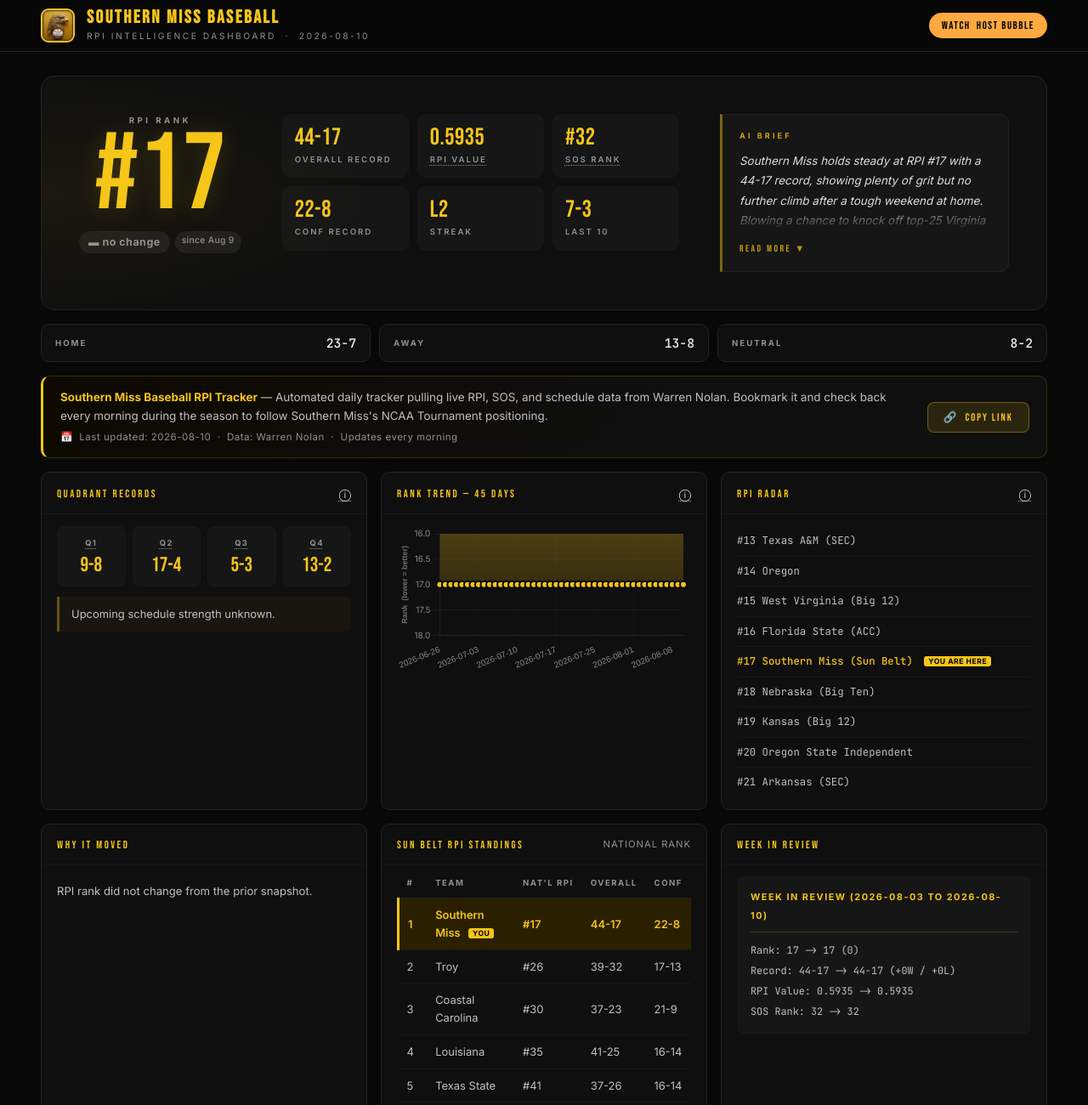
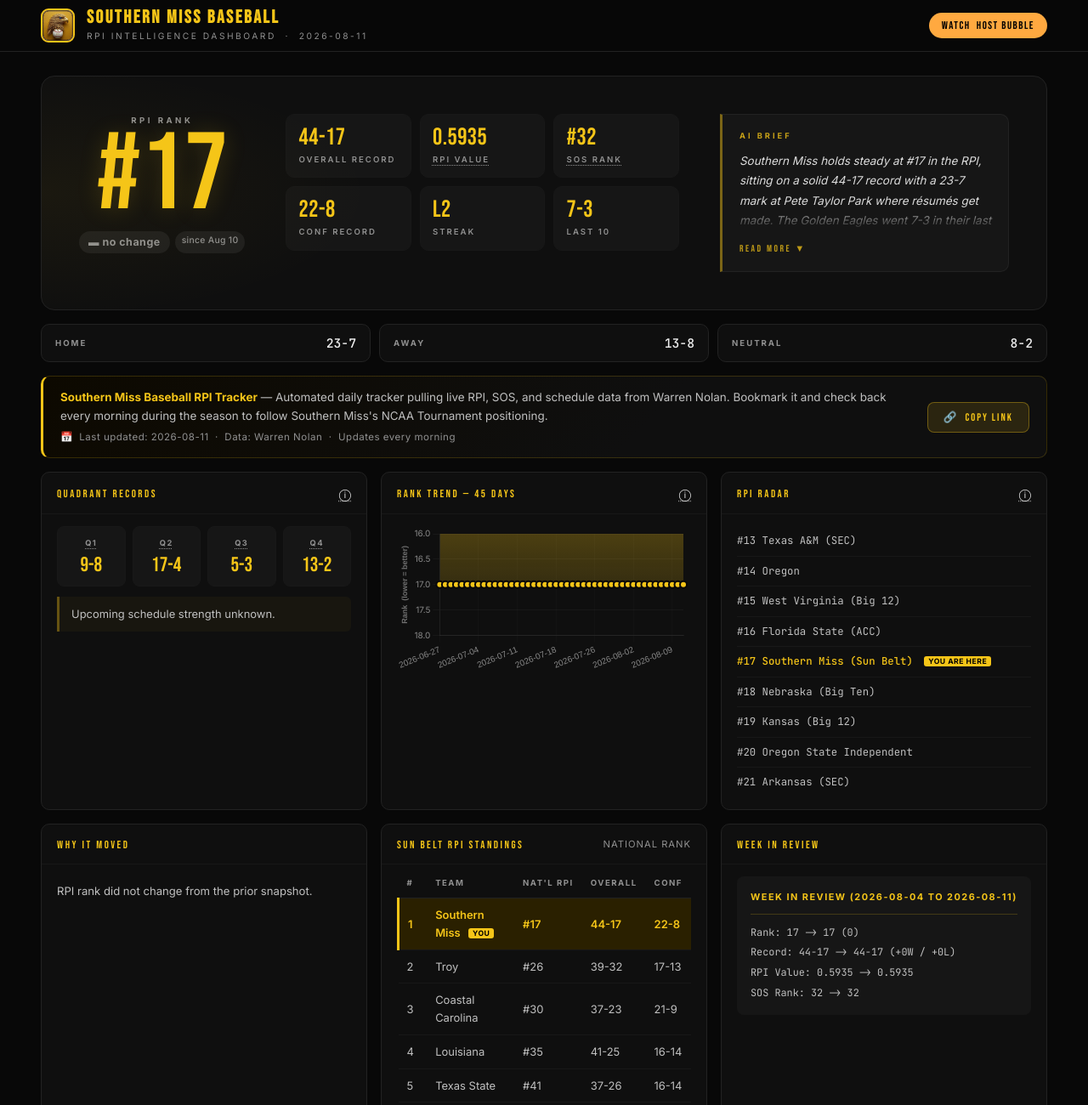
Before and after one commit to jeffbank2/usm-rpi, a plain HTML site: page index.html in a window 1280 px wide. Shown: the top 1300 px of the page at 85% size. Drawn offline with nearby package versions, Linux system fonts and the light colour scheme.

Commit message:
Daily RPI update 2026-08-11

```diff
--- a/index.html
+++ b/index.html
@@ -3,7 +3,7 @@
 <head>
 <meta charset="UTF-8">
 <meta name="viewport" content="width=device-width, initial-scale=1.0">
-<title>Southern Miss RPI — 2026-08-10</title>
+<title>Southern Miss RPI — 2026-08-11</title>
 <!-- Google Analytics -->
 <script async src="https://www.googletagmanager.com/gtag/js?id=G-TSNBFTDKSN"></script>
 <script>
@@ -711,7 +711,7 @@
     <img src="RPI_Logo.jpg" alt="Southern Miss" class="header-logo">
     <div class="header-brand">
       <h1>Southern Miss Baseball</h1>
-      <p>RPI Intelligence Dashboard &nbsp;·&nbsp; 2026-08-10</p>
+      <p>RPI Intelligence Dashboard &nbsp;·&nbsp; 2026-08-11</p>
     </div>
     <div class="status-pill">WATCH&nbsp;&nbsp;Host Bubble</div>
   </div>
@@ -726,7 +726,7 @@
     <div class="hero-rank">
       <div class="rank-eyebrow">RPI Rank</div>
       <div class="rank-number">#17</div>
-      <div class="rank-delta-row"><span class="delta flat">&#9644; no change</span><span class="delta-since">since Aug 9</span></div>
+      <div class="rank-delta-row"><span class="delta flat">&#9644; no change</span><span class="delta-since">since Aug 10</span></div>
     </div>
     <div class="hero-stats">
       <div class="hstat">
@@ -756,9 +756,9 @@
     </div>
     <div class="hero-brief">
       <div class="brief-label">AI Brief</div>
-      <div class="brief-body" id="briefBody"><div class="brief-text">Southern Miss holds steady at RPI #17 with a 44-17 record, showing plenty of grit but no further climb after a tough weekend at home. Blowing a chance to knock off top-25 Virginia in 10 innings and dropping a home game to Little Rock (RPI 74) at Pete Taylor Park—where résumés should get sealed—didn’t help the climb. That road wins and Sun Belt Tournament success against the likes of Troy (#26) and Louisiana (#35) keep the RPI solid, but those late miscues remind us Southern Miss isn’t untouchable.
+      <div class="brief-body" id="briefBody"><div class="brief-text">Southern Miss holds steady at #17 in the RPI, sitting on a solid 44-17 record with a 23-7 mark at Pete Taylor Park where résumés get made. The Golden Eagles went 7-3 in their last 10, but a pair of recent losses at home to Little Rock (RPI 74) and Virginia (RPI 25) keep things from climbing higher. Losing to a bottom-100 team like Little Rock at home is a flat-out bad loss, period. Still, beating Louisiana (RPI 35) in the regional showed the black and gold can handle Sun Belt royalty.
 
-No upcoming games on the docket means no more chances to push that RPI before the postseason. Louisiana Tech continues to underperform at #84, Tulane’s AAC move looks more like a step back at #147, and pretenders like UTSA and FAU won’t help push the conference’s profile. Southern Miss has to carry the Sun Belt banner alone now. If this team wants to break into the elite, the focus turns to winning on the biggest stage—because at Pete Taylor Park, home is where Golden Eagles separate from</div><div class="brief-fade" id="briefFade"></div></div><button class="brief-toggle" id="briefToggle" onclick="toggleBrief()">Read More &#9660;</button>
+With the slate currently clear, every game moving forward has to be a statement. No more slip-ups against lesser foes or mid-tier pretenders like Louisiana Tech (RPI 84). Tulane’s move to the AAC hasn’t done them favors—they sit at a dismal 147 RPI, far from the “upgrade” they billed. Southern Miss needs to sharpen up and dominate at home, or risk letting the Sun Belt’s best flick past them. Pete Taylor Park isn’t just a field—it</div><div class="brief-fade" id="briefFade"></div></div><button class="brief-toggle" id="briefToggle" onclick="toggleBrief()">Read More &#9660;</button>
     </div>
   </div>
 
@@ -782,7 +782,7 @@
   <div class="info-banner">
     <div class="info-banner-text">
       <strong>Southern Miss Baseball RPI Tracker</strong> — Automated daily tracker pulling live RPI, SOS, and schedule data from Warren Nolan. Bookmark it and check back every morning during the season to follow Southern Miss's NCAA Tournament positioning.
-      <div class="info-banner-meta">&#128197;&nbsp; Last updated: 2026-08-10 &nbsp;·&nbsp; Data: Warren Nolan &nbsp;·&nbsp; Updates every morning</div>
+      <div class="info-banner-meta">&#128197;&nbsp; Last updated: 2026-08-11 &nbsp;·&nbsp; Data: Warren Nolan &nbsp;·&nbsp; Updates every morning</div>
     </div>
     <button class="copy-btn" id="copyBtn" onclick="copyDashLink()">&#128279;&nbsp; Copy Link</button>
   </div>
@@ -851,7 +851,7 @@
     <div class="panel">
       <div class="panel-head"><span class="panel-title">Week in Review</span></div>
       <div class="panel-body">
-        <div class="week-box"><div class="week-date-hdr">Week in Review (2026-08-03 to 2026-08-10)</div>  Rank: 17 -> 17  (0)<br>  Record: 44-17 -> 44-17  (+0W / +0L)<br>  RPI Value: 0.5935 -> 0.5935<br>  SOS Rank: 32 -> 32</div>
+        <div class="week-box"><div class="week-date-hdr">Week in Review (2026-08-04 to 2026-08-11)</div>  Rank: 17 -> 17  (0)<br>  Record: 44-17 -> 44-17  (+0W / +0L)<br>  RPI Value: 0.5935 -> 0.5935<br>  SOS Rank: 32 -> 32</div>
       </div>
     </div>
 
@@ -1037,7 +1037,7 @@
 </main>
 
 <footer>
-  Southern Miss RPI Bot &nbsp;·&nbsp; Data: Warren Nolan &nbsp;·&nbsp; Generated 2026-08-10
+  Southern Miss RPI Bot &nbsp;·&nbsp; Data: Warren Nolan &nbsp;·&nbsp; Generated 2026-08-11
 </footer>
 
 <script>
@@ -1112,7 +1112,7 @@
   new Chart(ctx, {
     type: 'line',
     data: {
-      labels: ["2026-06-26", "2026-06-27", "2026-06-28", "2026-06-29", "2026-06-30", "2026-07-01", "2026-07-02", "2026-07-03", "2026-07-04", "2026-07-05", "2026-07-06", "2026-07-07", "2026-07-08", "2026-07-09", "2026-07-10", "2026-07-11", "2026-07-12", "2026-07-13", "2026-07-14", "2026-07-15", "2026-07-16", "2026-07-17", "2026-07-18", "2026-07-19", "2026-07-20", "2026-07-22", "2026-07-23", "2026-07-24", "2026-07-25", "2026-07-26", "2026-07-27", "2026-07-28", "2026-07-29", "2026-07-30", "2026-07-31", "2026-08-01", "2026-08-02", "2026-08-03", "2026-08-04", "2026-08-05", "2026-08-06", "2026-08-07", "2026-08-08", "2026-08-09", "2026-08-10"],
+      labels: ["2026-06-27", "2026-06-28", "2026-06-29", "2026-06-30", "2026-07-01", "2026-07-02", "2026-07-03", "2026-07-04", "2026-07-05", "2026-07-06", "2026-07-07", "2026-07-08", "2026-07-09", "2026-07-10", "2026-07-11", "2026-07-12", "2026-07-13", "2026-07-14", "2026-07-15", "2026-07-16", "2026-07-17", "2026-07-18", "2026-07-19", "2026-07-20", "2026-07-22", "2026-07-23", "2026-07-24", "2026-07-25", "2026-07-26", "2026-07-27", "2026-07-28", "2026-07-29", "2026-07-30", "2026-07-31", "2026-08-01", "2026-08-02", "2026-08-03", "2026-08-04", "2026-08-05", "2026-08-06", "2026-08-07", "2026-08-08", "2026-08-09", "2026-08-10", "2026-08-11"],
       datasets: [{
         label: 'RPI Rank',
         data: [17, 17, 17, 17, 17, 17, 17, 17, 17, 17, 17, 17, 17, 17, 17, 17, 17, 17, 17, 17, 17, 17, 17, 17, 17, 17, 17, 17, 17, 17, 17, 17, 17, 17, 17, 17, 17, 17, 17, 17, 17, 17, 17, 17, 17],
```
Also changed, not shown: 1 other file.
